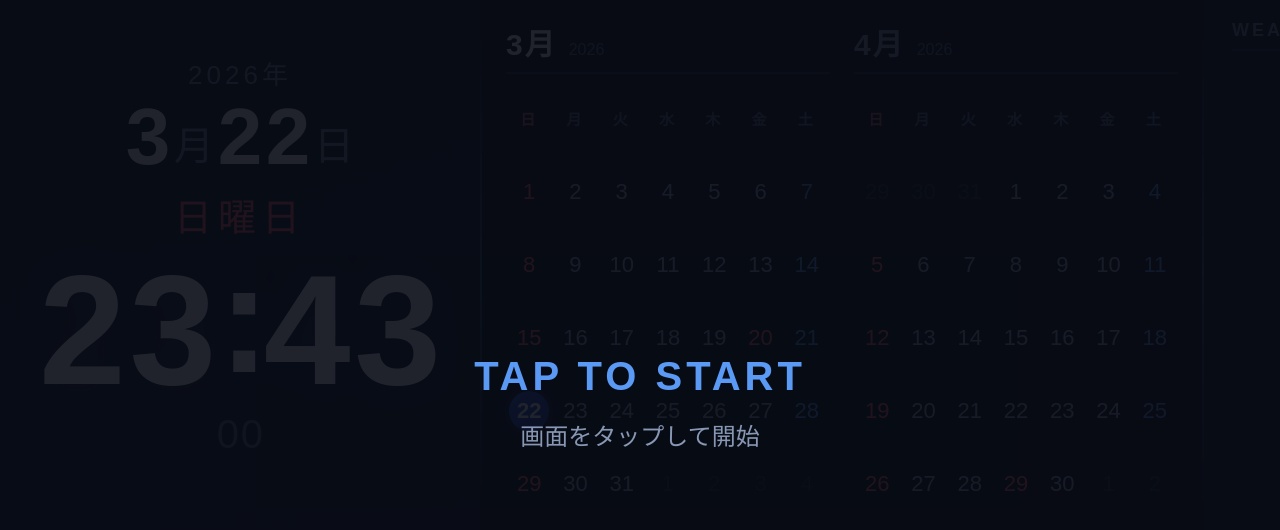
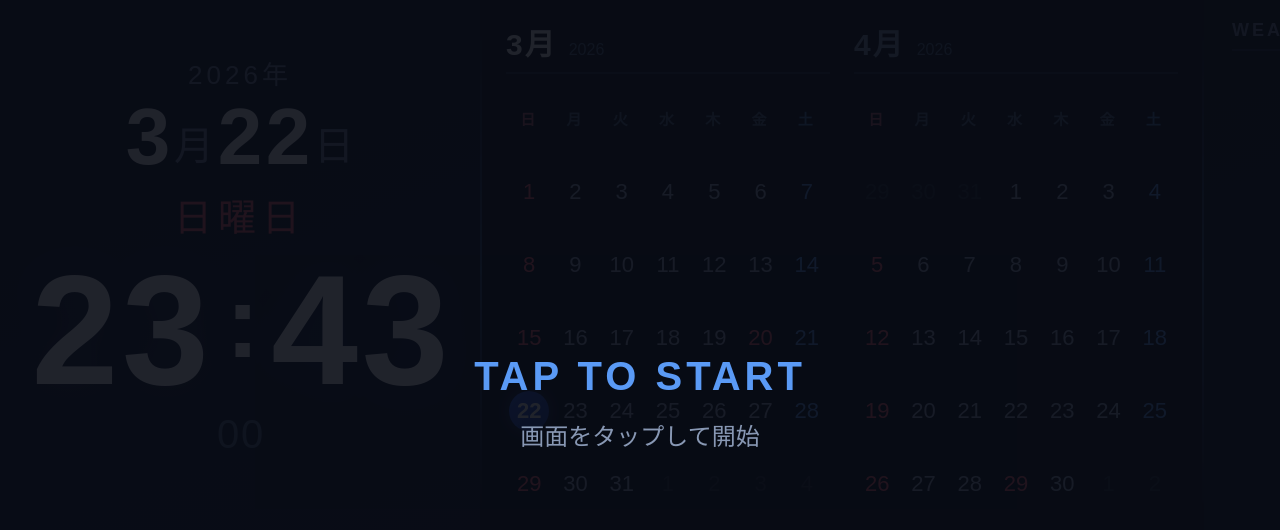
Before and after one commit to tsuyoshi-otake/otak-lg329, a website built with Vite: page index.html in a window 1280 px wide. Shown: the top 530 px of the page. Built offline with nearby package versions, Linux system fonts and the light colour scheme; no server answers.

Commit message:
fix(clock): adjust colon size and spacing in the clock display
Refine the clock separator styling to improve visual balance and readability.
The colon now appears smaller and has dedicated horizontal spacing to better align with the time digits.

- Set the clock colon font size to 0.65em
- Add 0.15em horizontal margin around the colon

Commit-Message-By: otak-committer

```diff
--- a/src/style.css
+++ b/src/style.css
@@ -111,6 +111,8 @@ body {
   text-align: center;
   transition: opacity 0.3s;
   transform: translateY(-0.08em);
+  font-size: 0.65em;
+  margin: 0 0.15em;
 }
 
 .clock-time .colon.blink { opacity: 0.15; }
```
